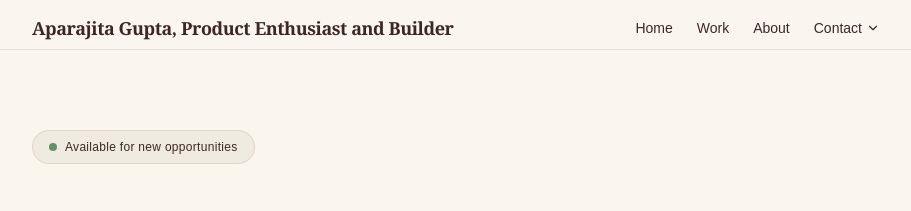
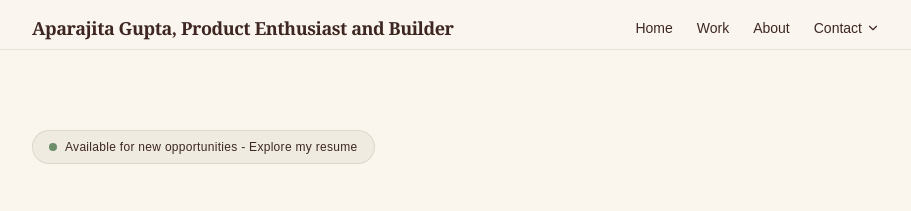
Before and after one commit to Aparajita-learns/portfolio-app, a Next.js app: page / in a window 1280 px wide. Shown: the top 211 px of the page, without its empty margins (184-1095 px from the left). Built offline with nearby package versions, Linux system fonts and the light colour scheme; no server answers.

Commit message:
feat: turn availability badge into clickable resume explore button

```diff
--- a/src/app/page.tsx
+++ b/src/app/page.tsx
@@ -7,13 +7,20 @@ export default function Home() {
     <div className="mx-auto max-w-4xl px-6 pt-20 pb-12">
       {/* Hero Section */}
       <section className="mb-24">
-        <div className="inline-flex items-center gap-2 rounded-full bg-(--color-cream-dark) px-4 py-2 mb-8 border border-(--color-ink)/10">
+        <a
+          href={process.env.NEXT_PUBLIC_RESUME_URL || "/resume.pdf"}
+          target="_blank"
+          rel="noopener noreferrer"
+          className="inline-flex items-center gap-2 rounded-full bg-(--color-cream-dark) px-4 py-2 mb-8 border border-(--color-ink)/10 hover:bg-(--color-cream-dark)/80 hover:border-(--color-accent)/30 transition-all hover:-translate-y-0.5 group cursor-pointer"
+        >
           <span className="relative flex h-2 w-2">
             <span className="absolute inline-flex h-full w-full animate-ping rounded-full bg-(--color-success) opacity-75"></span>
             <span className="relative inline-flex h-2 w-2 rounded-full bg-(--color-success)"></span>
           </span>
-          <span className="text-xs font-medium tracking-wide">Available for new opportunities</span>
-        </div>
+          <span className="text-xs font-medium tracking-wide group-hover:text-(--color-accent) transition-colors">
+            Available for new opportunities - Explore my resume
+          </span>
+        </a>
 
         <h1 className="font-serif text-5xl md:text-7xl leading-tight tracking-tight mb-6">
           Crafting <span className="italic text-(--color-accent)">elegant</span> solutions to complex problems.
```
